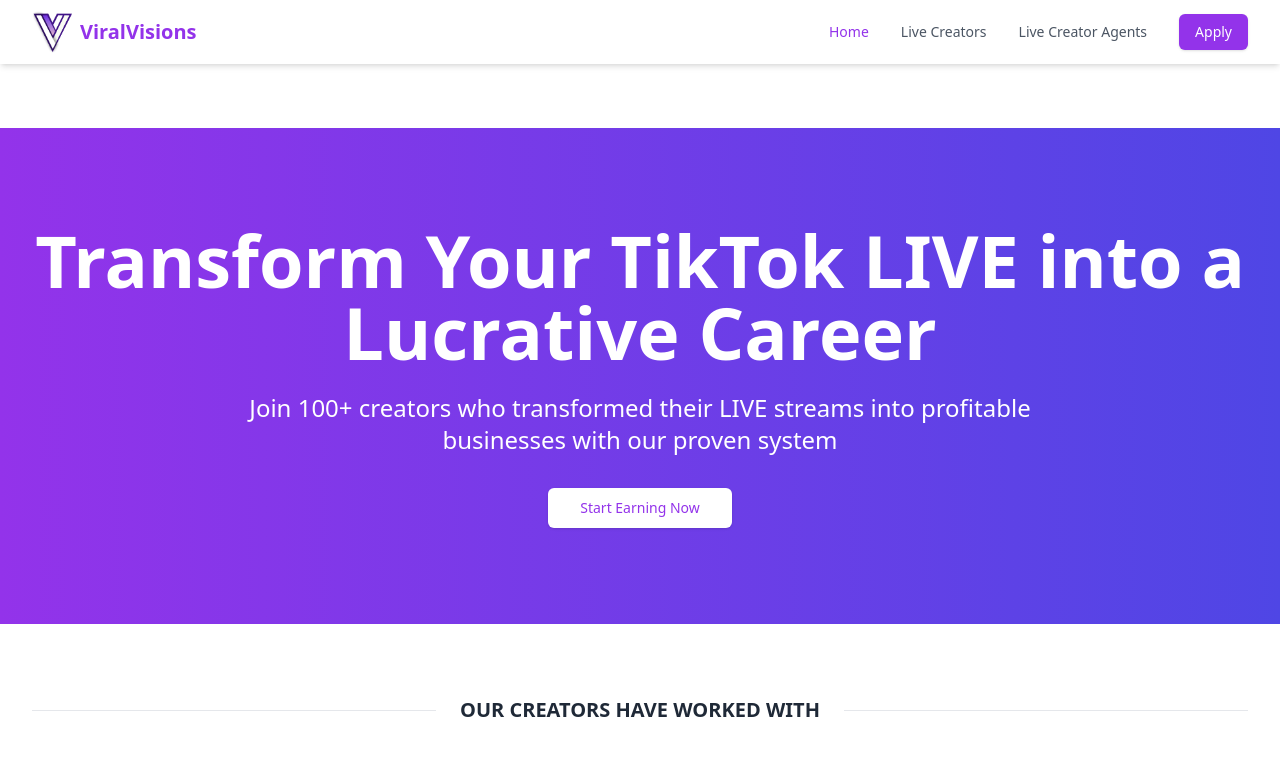
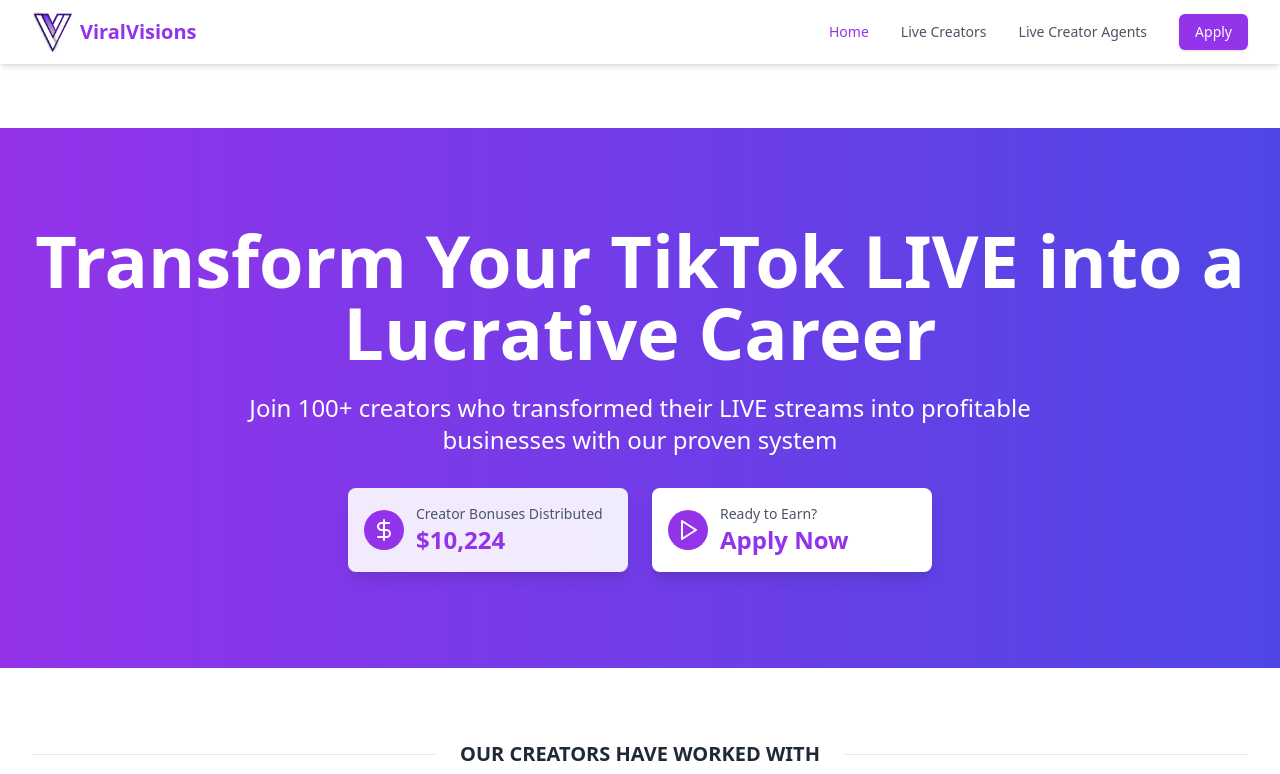
Before and after one commit to adamaboelmatty/viralvisions, a Next.js app: page / in a window 1280 px wide. Shown: the top 774 px of the page. Built offline with nearby package versions, Linux system fonts and the light colour scheme.

Commit message:
“Updated”

```diff
--- a/next.config.mjs
+++ b/next.config.mjs
@@ -1,4 +1,10 @@
 /** @type {import('next').NextConfig} */
-const nextConfig = {};
+const nextConfig = {
+  // Your Next.js configuration options go here
+  images: {
+    domains: ['api.placeholder.com'],
+  },
+  // Add any other config options you need
+}
 
-export default nextConfig;
+export default nextConfig
--- a/src/app/(components)/hero-section.tsx
+++ b/src/app/(components)/hero-section.tsx
@@ -3,6 +3,8 @@
 
 import React from "react";
 import { Button } from "@/components/ui/button";
+import LiveEarningsCounter from "@/components/LiveEarningsCounter";
+import { DollarSign, Play as PlayIcon } from "lucide-react";
 
 interface HeroSectionProps {
   setCurrentPage: (page: string) => void;
@@ -24,13 +26,21 @@
         <p className="text-xl sm:text-2xl mb-8 max-w-4xl mx-auto">
           Join 100+ creators who transformed their LIVE streams into profitable businesses with our proven system
         </p>
-        <Button
-          size="lg"
-          className="bg-white text-purple-600 hover:bg-gray-100"
-          onClick={() => setCurrentPage("eligibility")}
-        >
-          Start Earning Now
-        </Button>
+
+        {/* Side by side container with equal widths */}
+        <div className="flex flex-col sm:flex-row justify-center items-center gap-6">
+          <LiveEarningsCounter />
+
+          <div className="bg-white rounded-lg p-4 shadow-lg flex items-center gap-3 hover:bg-gray-50 transition-colors cursor-pointer w-[280px]" onClick={() => setCurrentPage("eligibility")}>
+            <div className="bg-purple-600 rounded-full p-2">
+              <PlayIcon className="w-6 h-6 text-white" />
+            </div>
+            <div className="text-left">
+              <div className="text-sm text-gray-600 font-medium">Ready to Earn?</div>
+              <div className="text-2xl font-bold text-purple-600">Apply Now</div>
+            </div>
+          </div>
+        </div>
       </div>
     </section>
   );
```
Also changed, not shown: src/app/(components)/features-section.tsx (indentation only), src/app/(components)/social-proof-section.tsx (line endings or trailing spaces), src/app/live-creator-agents/page.tsx (renamed from src/app/live-creator-agents/live-creator-agents.tsx), src/app/live-creators/page.tsx (renamed from src/app/live-creators/live-creators.tsx), 1 other file (tests, documents, lock files or other folders).
